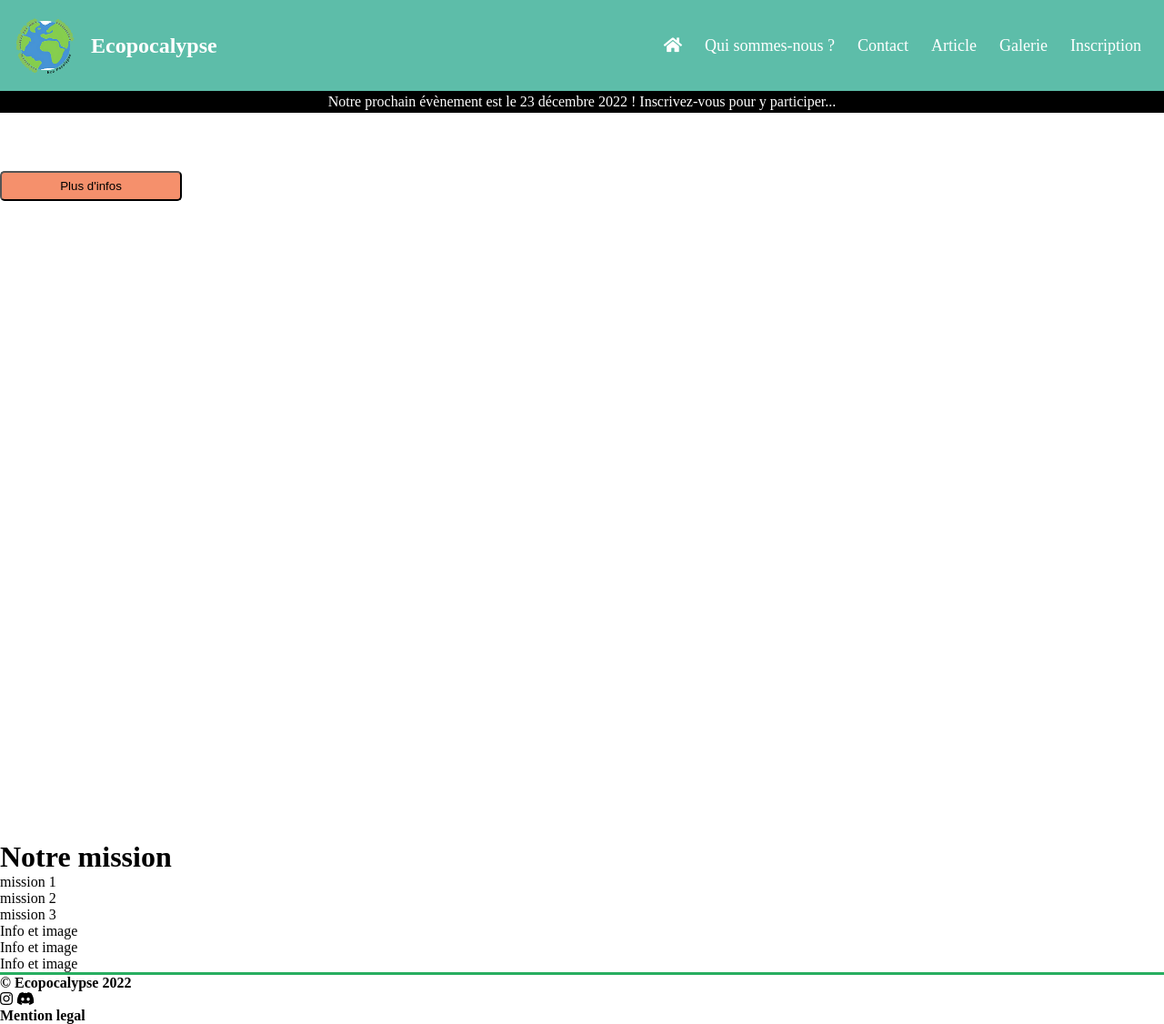
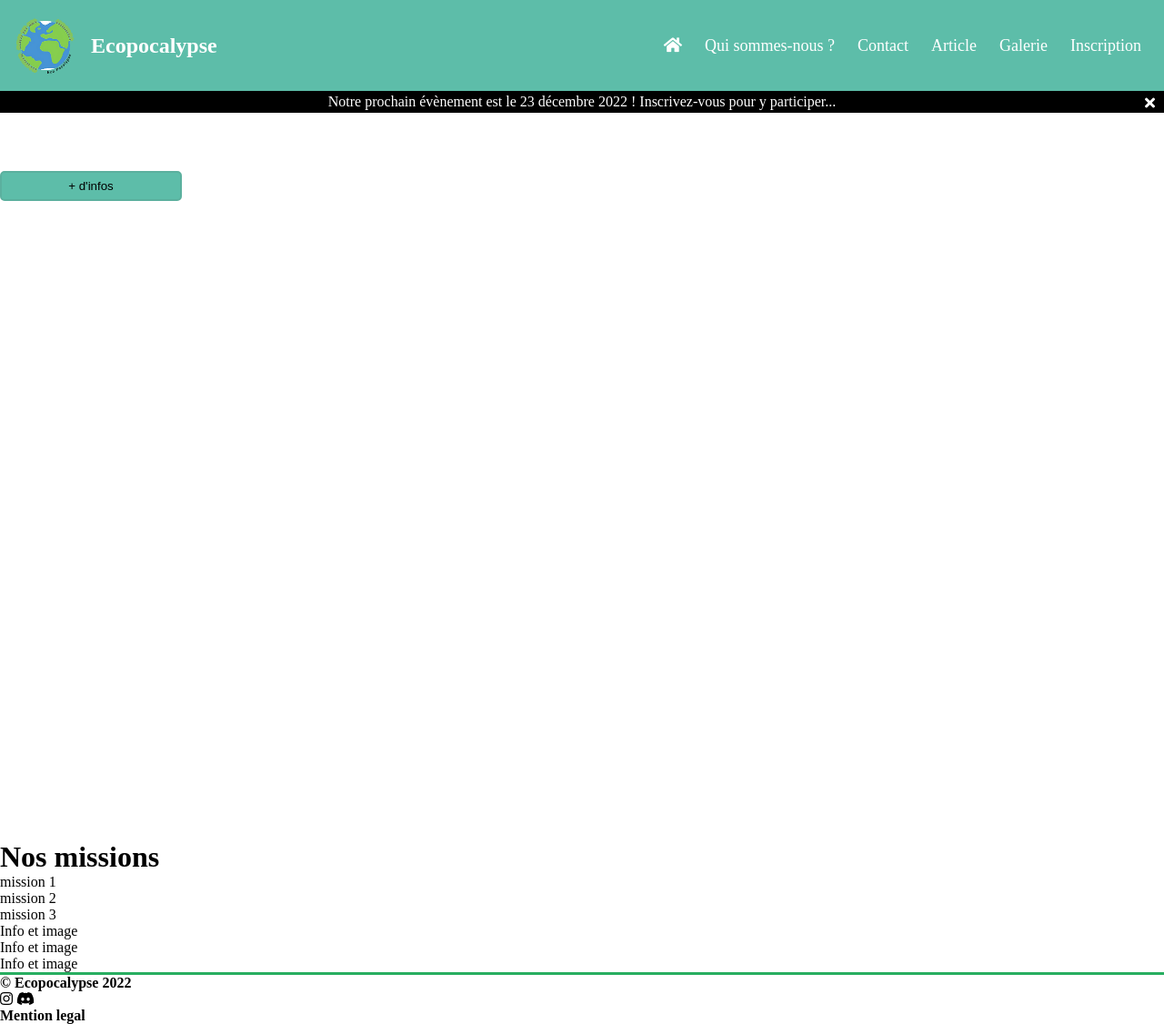
Before and after one commit to TheMathys/sae1_5, a plain HTML site: page index.html in a window 1280 px wide. Shown: the whole page at 91% size. Drawn offline with Linux system fonts and the light colour scheme.

Commit message:
update css + html files

```diff
--- a/assets/css/style.css
+++ b/assets/css/style.css
@@ -82,11 +82,18 @@ button {
     display: flex;
     width: 200px;
     height: 33px;
-    background-color: #F5906C;
+    background-color: #5DBDA9;
+    border: 2px solid #5bb09e;
     border-radius: 5px;
     align-items: center;
     justify-content: center;
     cursor: pointer;
+    transition: all 1s;
+}
+
+button:hover {
+    background-color: #5bb09e;
+    transition: all 1s;
 }
 
 footer {
--- a/index.html
+++ b/index.html
@@ -11,23 +11,23 @@
              <nav id="menu">
                 <img id="menu-logo" src="assets/img/logo_asso.webp" alt="logo_ecopocalypse">
                 <h1 id="menu-name">Ecopocalypse</h1>
-                    <ul id="menu-list">
+                    <div id="menu-list">
                         <a class="menu-item" href="index.html"><i class="fas fa-home"></i></a>
                         <a class="menu-item" href="faq.html">Qui sommes-nous ?</a>
                         <a class="menu-item" href="contact.html">Contact</a>
                         <a class="menu-item" href="article.html">Article</a>
                         <a class="menu-item" href="gallery.html">Galerie</a>
                         <a class="menu-item" href="inscription.html">Inscription</a>
-                    </ul>
+                    </div>
              </nav>
-             <div id="agenda">Notre prochain évènement est le 23 décembre 2022 ! Inscrivez-vous pour y participer...</div>
+             <div id="agenda">Notre prochain évènement est le 23 décembre 2022 ! Inscrivez-vous pour y participer... <i class="fas fa-times"></i></div>
              <div id="main">
                 <h1>Ecopocalypse</h1>
                 <h2>Quand la jeunesse agit de manière locale !</h2>
-                <button>Plus d'infos</button>
+                <button>+ d'infos</button>
              </div>
              <div>
-                <h1>Notre mission</h1>
+                <h1>Nos missions</h1>
                 <ul>
                     <li>mission 1</li>
                     <li>mission 2</li>
```
Also changed, not shown: article.html (+4 -4 lines), contact.html (+1 -1 lines), faq.html (+1 -1 lines), gallery.html (+1 -1 lines), inscription.html (+1 -1 lines).
